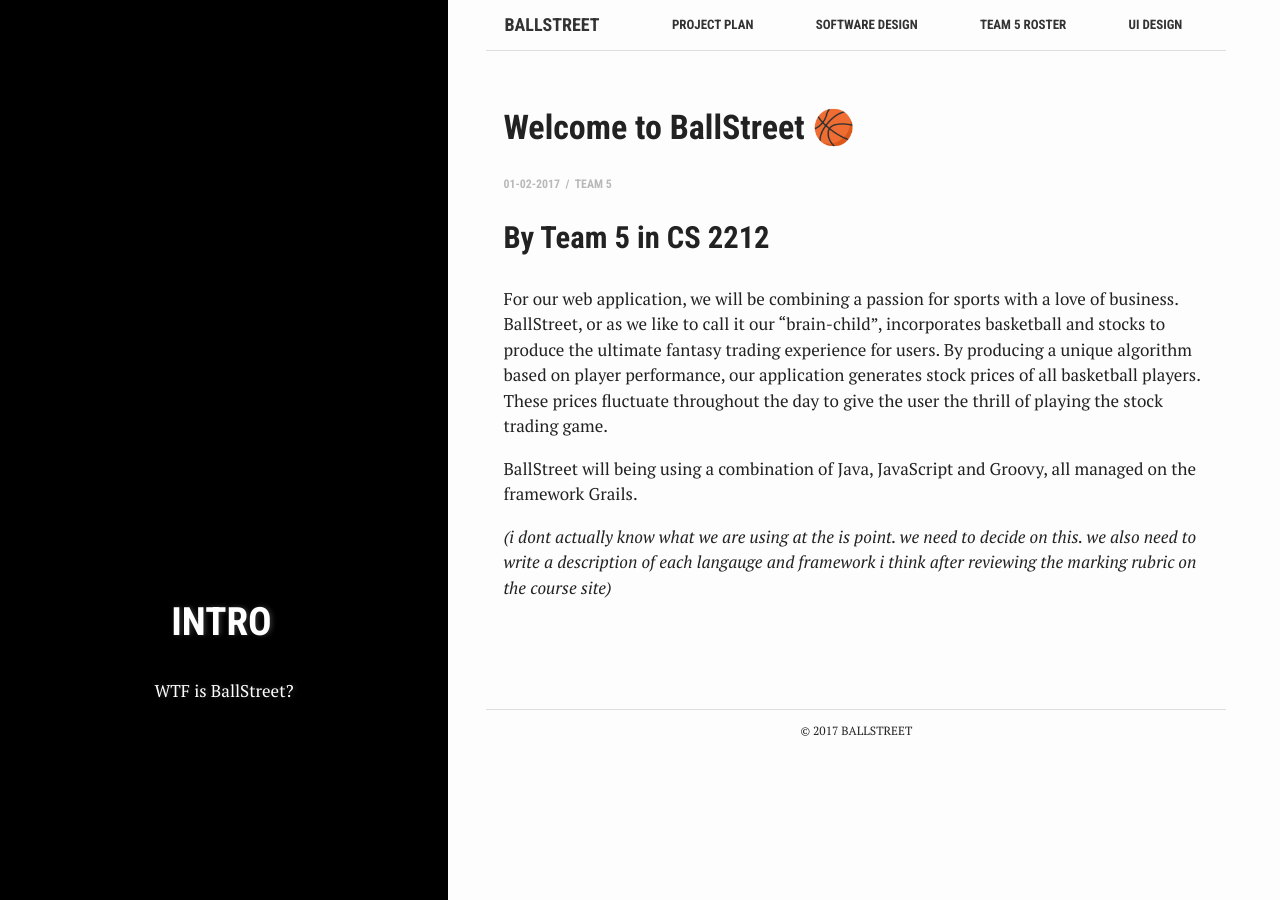
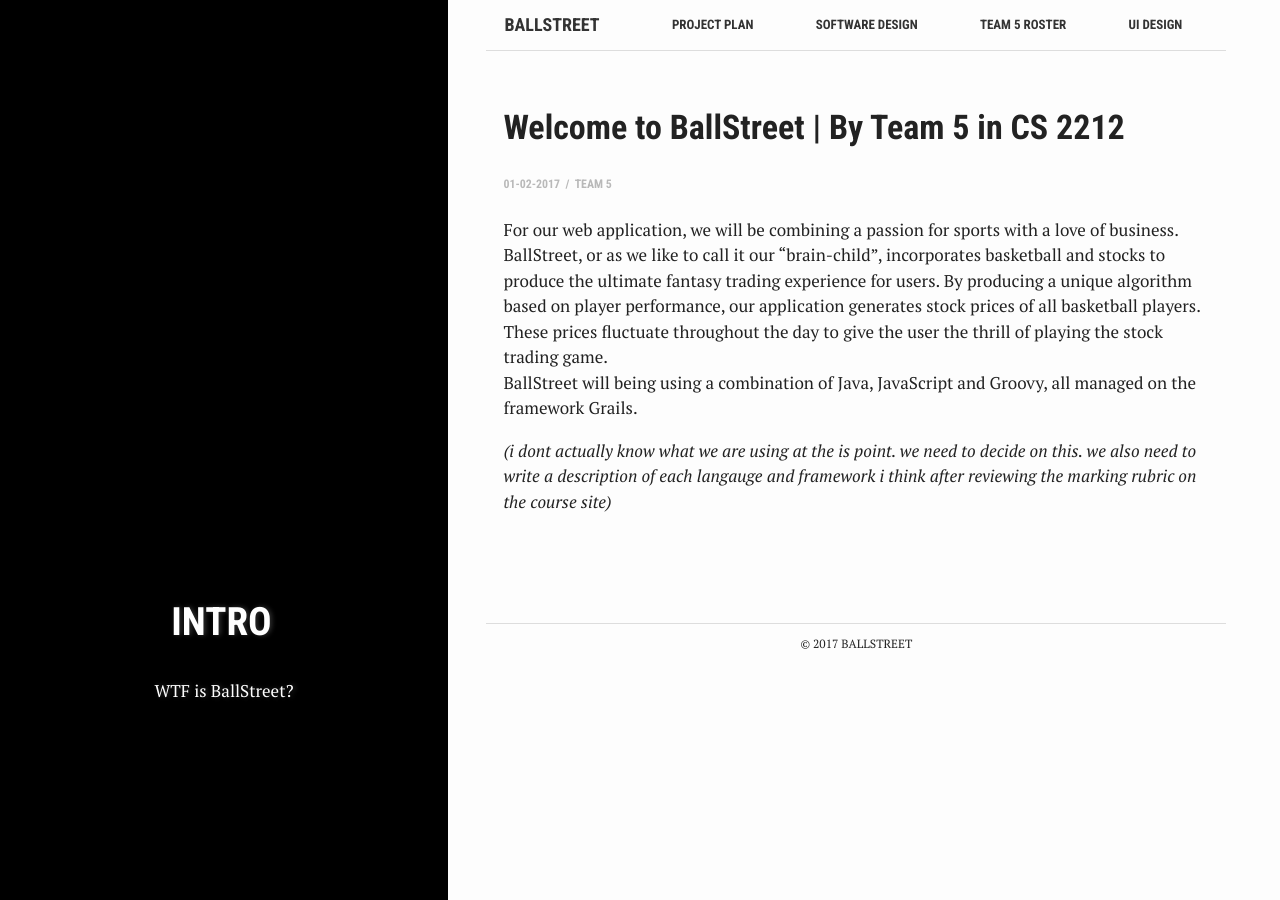
Before and after one commit to ufrauq/Ball-Street, a Jekyll site: the page built from _posts/2017-02-01-Welcome-to-Team-5.md, in a window 1280 px wide. Built offline with Jekyll 4.4.1, drawn with Linux system fonts in a browser that asks for light colours; emoji names are drawn with the system emoji font.

Commit message:
updated home pg post

```diff
--- a/_posts/2017-02-01-Welcome-to-Team-5.md
+++ b/_posts/2017-02-01-Welcome-to-Team-5.md
@@ -9,10 +9,9 @@
 tags: ['intro']
 author: Team 5
 ---
-
-## By Team 5 in CS 2212
 For our web application, we will be combining a passion for sports with a love of business. BallStreet, or as we like to call it our “brain-child”, incorporates basketball and stocks to produce the ultimate fantasy trading experience for users. By producing a unique algorithm based on player performance, our application generates stock prices of all basketball players. These prices fluctuate throughout the day to give the user the thrill of playing the stock trading game.
-
+<br>
 BallStreet will being using a combination of Java, JavaScript and Groovy, all managed on the framework Grails.
+<br>
 
 *(i dont actually know what we are using at the is point. we need to decide on this. we also need to write a description of each langauge and framework i think after reviewing the marking rubric on the course site)*
```
Also changed, not shown: other parts of _posts/2017-02-01-Welcome-to-Team-5.md (+1 -1 lines).
